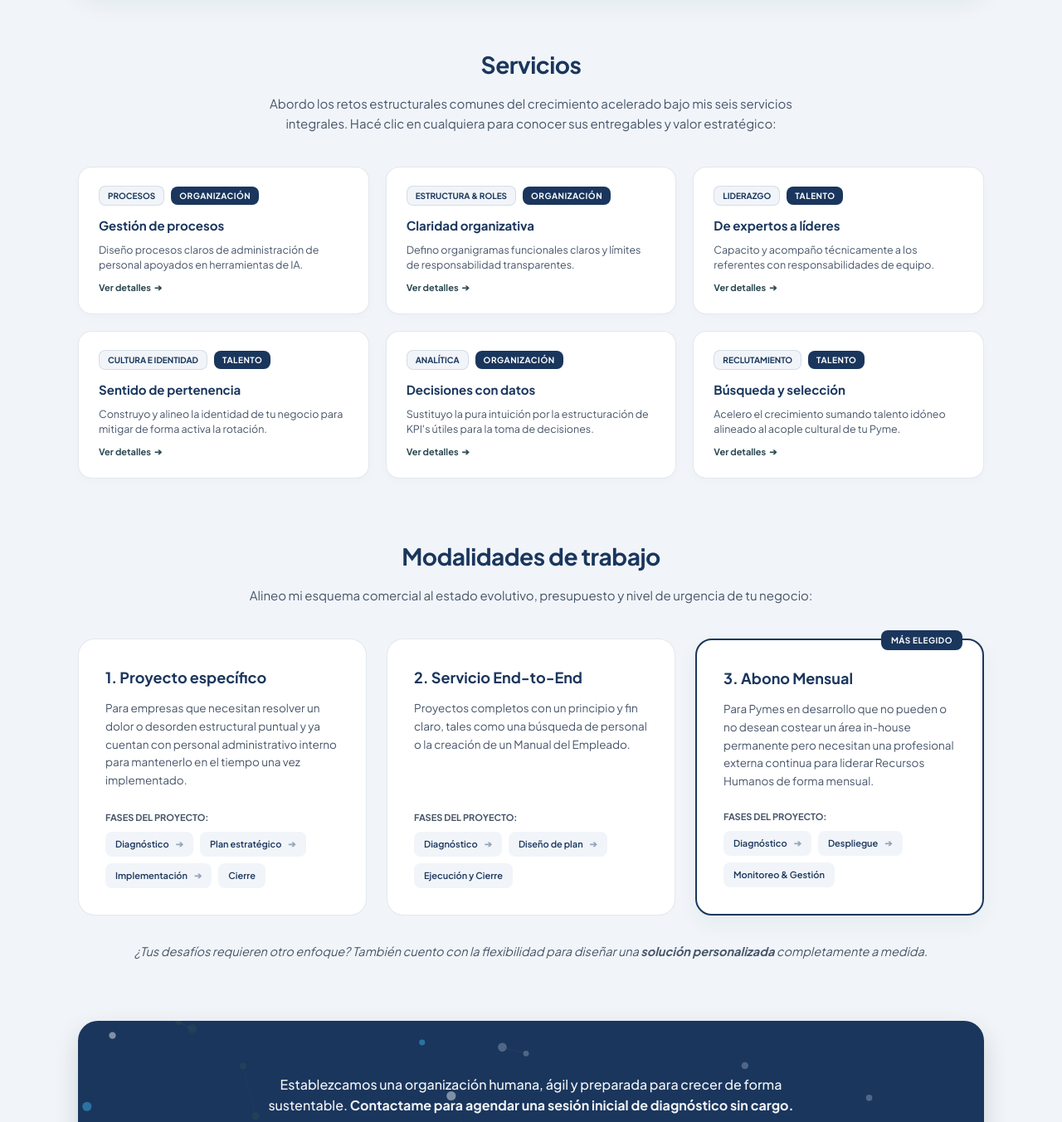
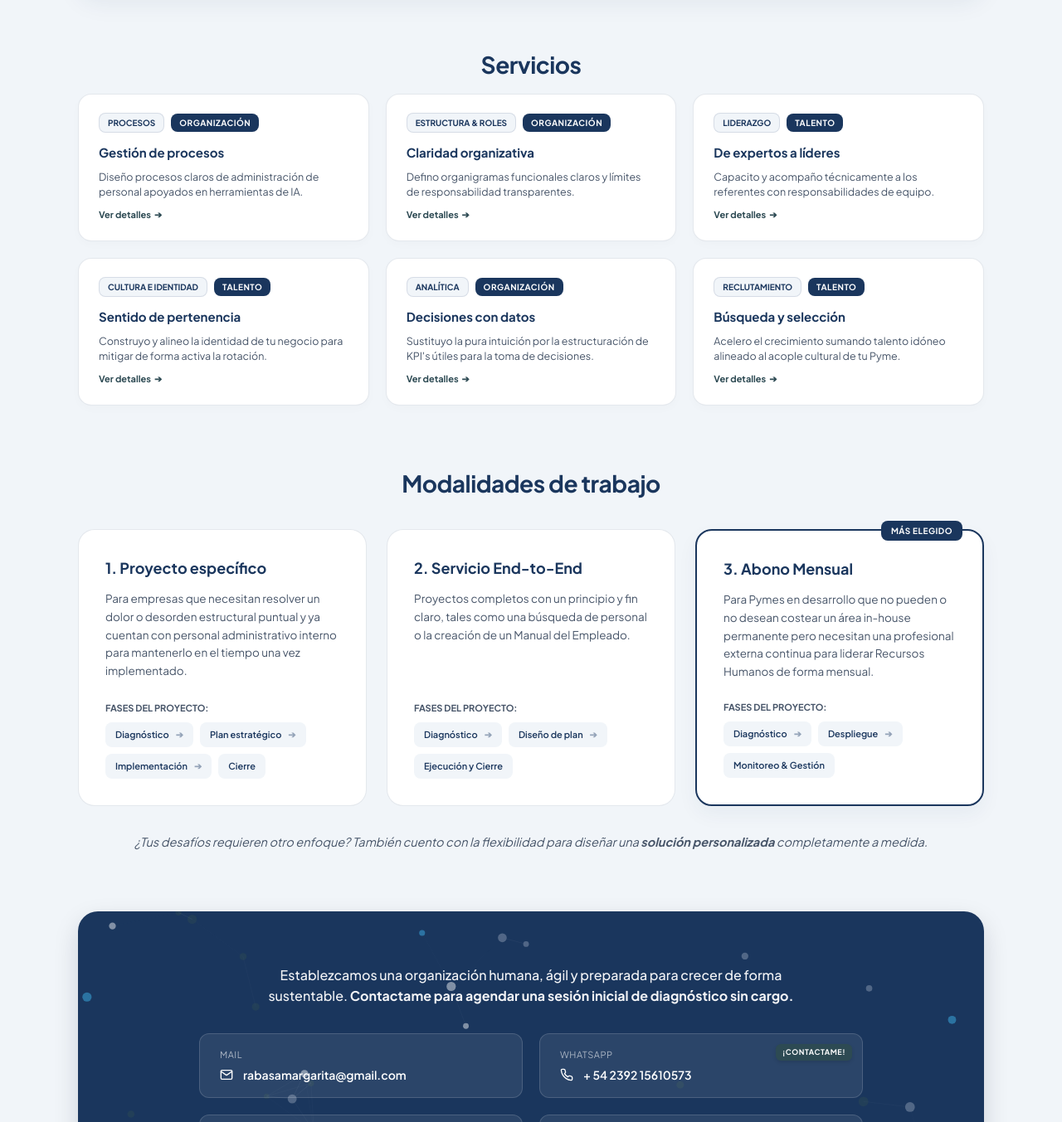
Before and after one commit to rabasamargarita-ui/rrhh, a plain HTML site: page index.html in a window 1280 px wide. Shown: the part 630-1983 px from the top of the page at 83% size. Drawn offline with Linux system fonts and the light colour scheme.

Commit message:
Update index.html

```diff
--- a/index.html
+++ b/index.html
@@ -770,7 +770,7 @@
     <!-- SECCIÓN: SERVICIOS CON DESPLEGABLE DIRECTAMENTE BAJO LA TARJETA -->
     <section id="servicesSection" style="margin-bottom: 64px;">
       <h2 class="section-title">Servicios</h2>
-      <p class="section-subtitle">Abordo los retos estructurales comunes del crecimiento acelerado bajo mis seis servicios integrales. Hacé clic en cualquiera para conocer sus entregables y valor estratégico:</p>
+      </p>
 
       <div class="services-wrapper">
         <div class="pillars-grid" id="servicesGrid">
@@ -864,7 +864,7 @@
     <!-- SECCIÓN: MODALIDADES CON PIE ALINEADO -->
     <section class="proposals-section">
       <h2 class="section-title">Modalidades de trabajo</h2>
-      <p class="section-subtitle">Alineo mi esquema comercial al estado evolutivo, presupuesto y nivel de urgencia de tu negocio:</p>
+     </p>
 
       <div class="proposals-grid">
 
@@ -941,7 +941,7 @@
           <!-- WhatsApp con Badge "¡Contactame!" -->
           <div class="cta-card whatsapp-card">
             <div class="whatsapp-badge">¡Contactame!</div>
-            <span>WhatsApp Directo</span>
+            <span>WhatsApp</span>
             <a href="https://wa.me/5492392610573?text=Hola%20Margarita,%20me%20interesa%20agendar%20un%20diagnóstico%20para%20mi%20Pyme" target="_blank">
               <svg width="16" height="16" viewBox="0 0 24 24" fill="none" stroke="currentColor" stroke-width="2" stroke-linecap="round" stroke-linejoin="round" style="display:inline-block; vertical-align:middle; margin-right:4px;">
                 <path d="M22 16.92v3a2 2 0 0 1-2.18 2 19.79 19.79 0 0 1-8.63-3.07 19.5 19.5 0 0 1-6-6 19.79 19.79 0 0 1-3.07-8.67A2 2 0 0 1 4.11 2h3a2 2 0 0 1 2 1.72 12.84 12.84 0 0 0 .7 2.81 2 2 0 0 1-.45 2.11L8.09 9.91a16 16 0 0 0 6 6l1.27-1.27a2 2 0 0 1 2.11-.45 12.84 12.84 0 0 0 2.81.7A2 2 0 0 1 22 16.92z"></path>
```
